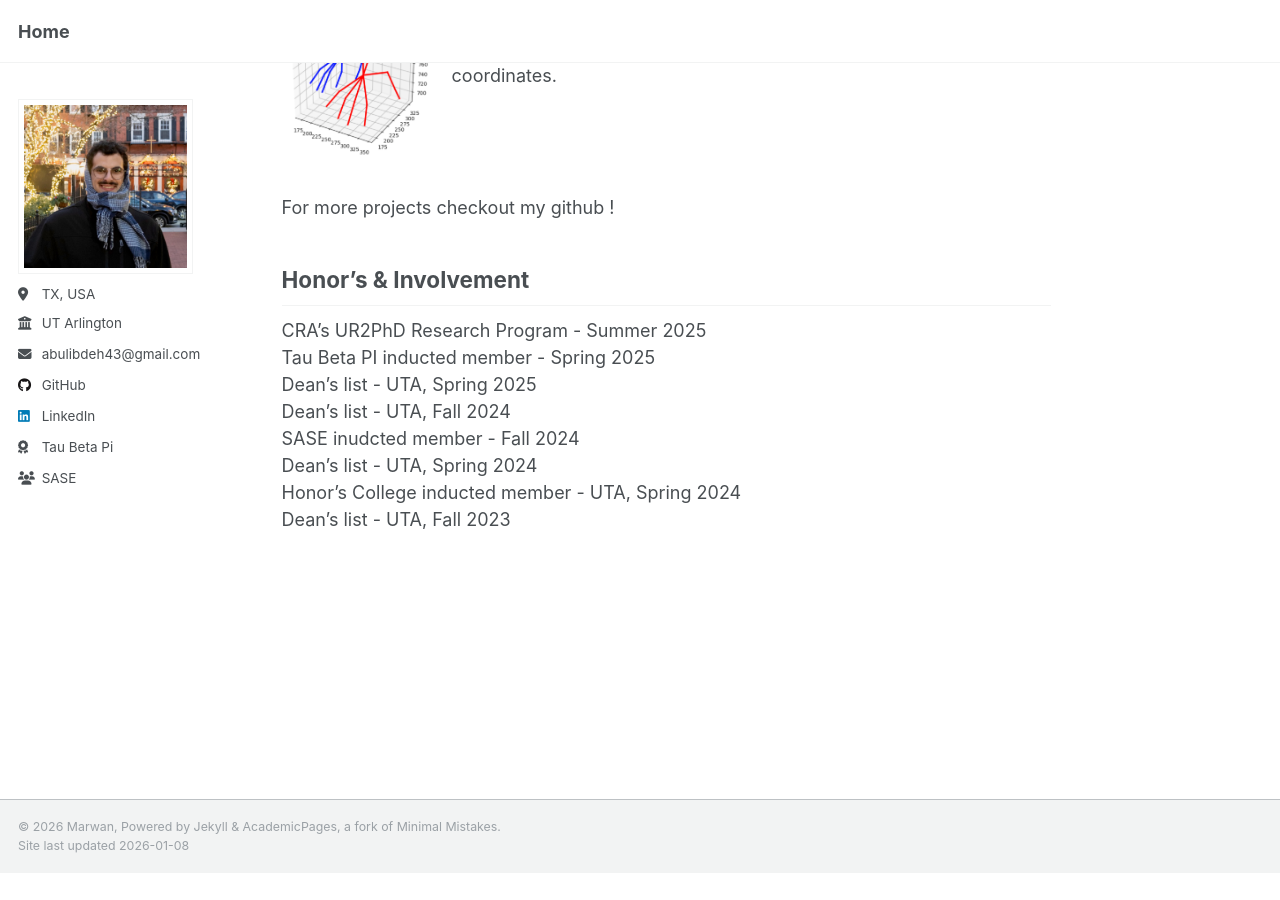
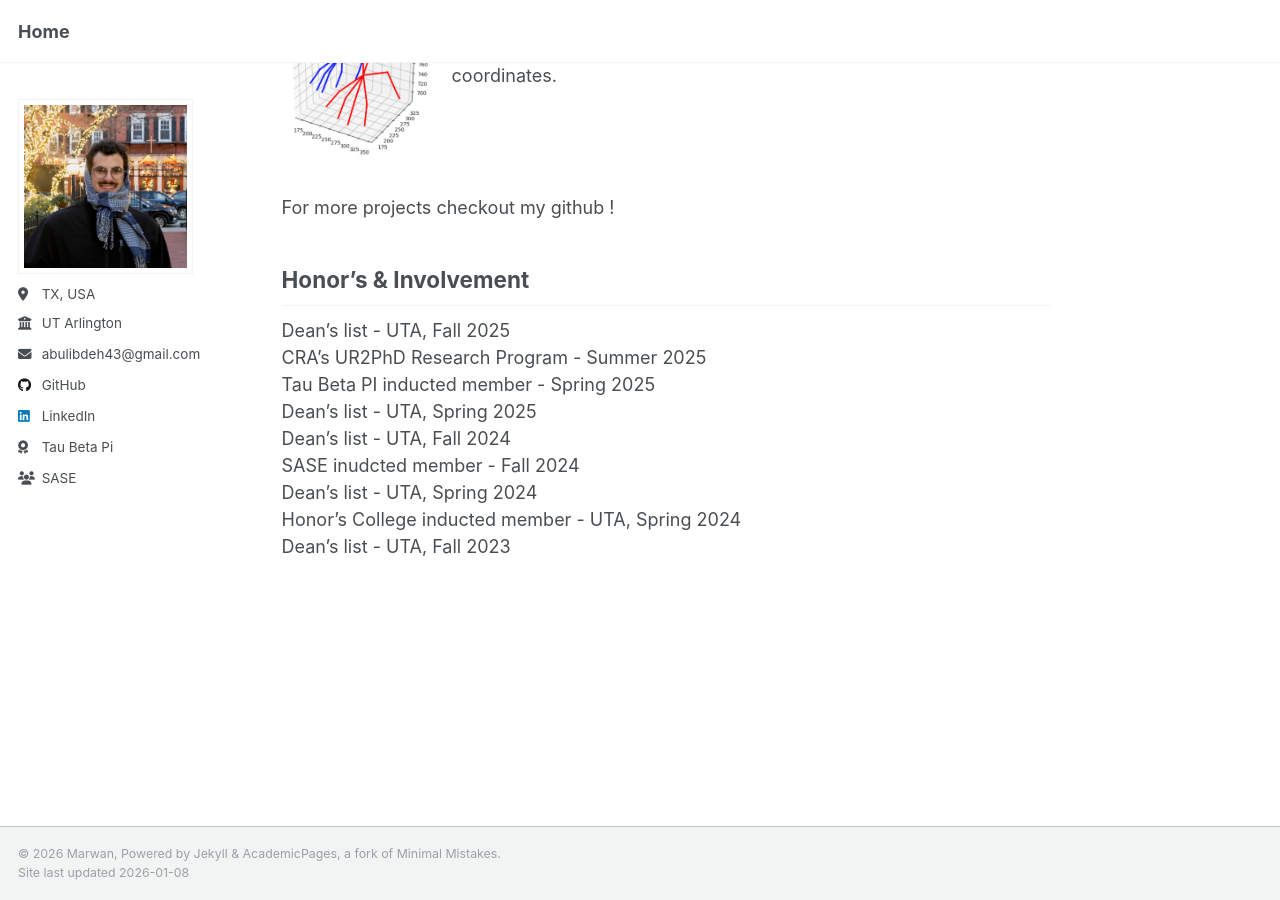
Before and after one commit to marwanthestudent/marwanthestudent.github.io, a Jekyll site: the page built from _pages/about.md, in a window 1280 px wide and 900 px high, scrolled down 1385 px. Built offline with Jekyll 4.4.1, drawn with Linux system fonts in a browser that asks for light colours; before the commit the page ends 2258 px from its top, so only the background shows below that.

Commit message:
dean's list

```diff
--- a/_pages/about.md
+++ b/_pages/about.md
@@ -109,6 +109,7 @@ Here are a few technical and personal projects I’ve worked on:
 For more projects checkout my github !
 
 ## Honor's & Involvement
+Dean's list - UTA, Fall 2025<br>
 CRA's UR2PhD Research Program - Summer 2025<br>
 Tau Beta PI inducted member - Spring 2025<br>
 Dean's list - UTA, Spring 2025<br>
```
